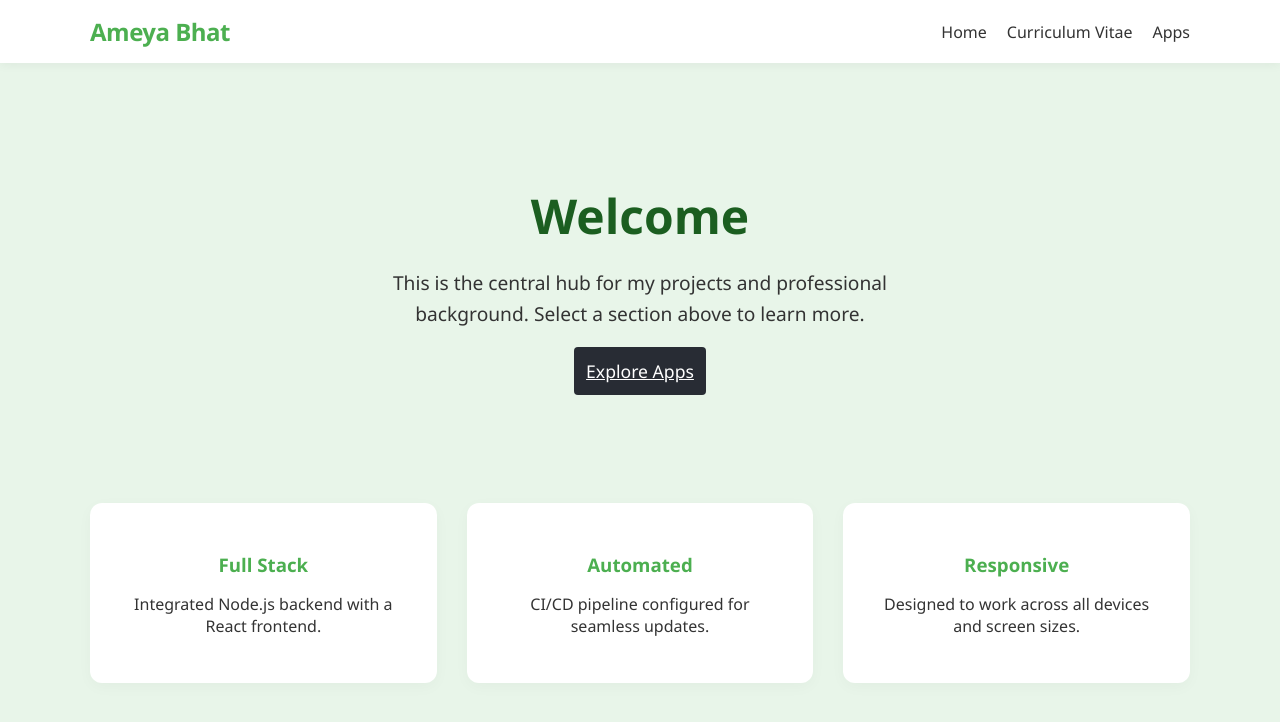
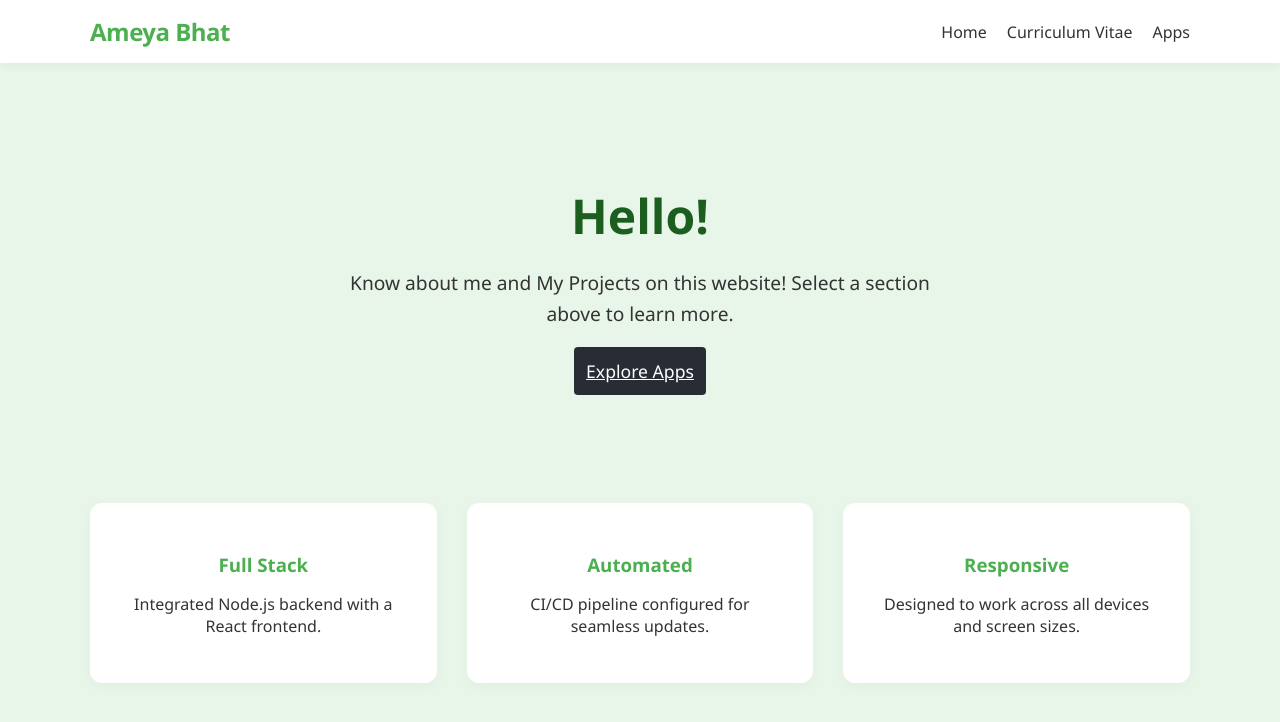
Before and after one commit to amuuboi/ameya-site, a React (Create React App) app: page / in a window 1280 px wide. Shown: the top 722 px of the page. Built offline with nearby package versions, Linux system fonts and the light colour scheme.

Commit message:
Update Home.js
changed text

```diff
--- a/src/pages/Home.js
+++ b/src/pages/Home.js
@@ -6,9 +6,9 @@ const Home = () => {
   return (
     <main className="container main-content">
       <section className="hero">
-        <h1>Welcome</h1>
+        <h1>Hello!</h1>
         <p>
-          This is the central hub for my projects and professional background.
+          Know about me and My Projects on this website!
           Select a section above to learn more.
         </p>
         <div className="hero-buttons">
```
